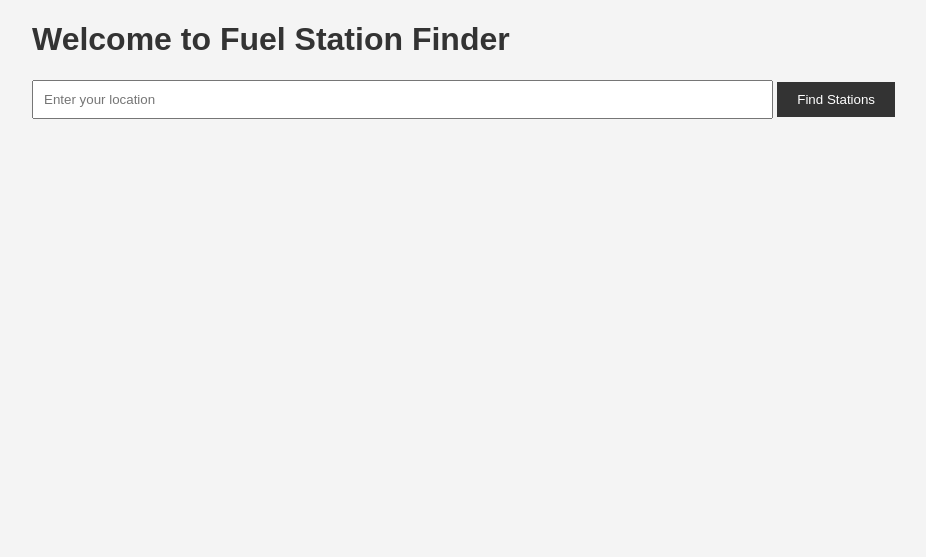
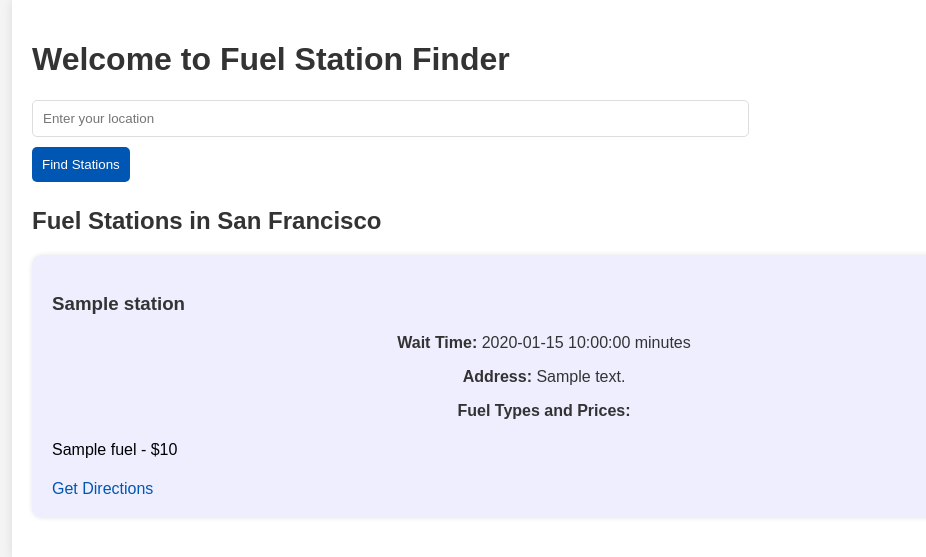
Before and after one commit to eshaanrathi2/inrix-hack-23, a Flask app: template templates/index.html in a window 1280 px wide. Shown: the top 557 px of the page, without its empty margins (96-1022 px from the left). Run offline with Flask 3, Linux system fonts and the light colour scheme; the template is opened without the code that fills it: most values are stand-ins (such as "Sample title", 1, 10 or a date in 2020).

Commit message:
Update app.py

```diff
--- a/app.py
+++ b/app.py
@@ -1,7 +1,14 @@
 from flask import Flask, render_template, request
 import json
+from datetime import datetime
+import pytz  # To handle time zones
+import googlemaps  # You will need to install this package
+import os  # For reading environment variables
 
 app = Flask(__name__)
+
+# Initialize Google Maps client with API key from environment variable
+gmaps = googlemaps.Client(key=os.getenv('GOOGLE_MAPS_API_KEY', 'AIzaSyBEALSB8ogqVg-lr36gYfR-cFMRxZd3btc'))
 
 @app.route('/')
 def index():
@@ -11,77 +18,47 @@ def index():
 def get_stations():
     user_location = request.form['location']  # Assuming the user inputs their location
 
-    # Read data from JSON file instead of making an API call
     try:
         with open('stations_data.json', 'r') as file:
             stations_data = json.load(file)
 
-        # Process stations_data to filter based on user_location and other criteria
-        # This logic depends on how you want to process the data
+        if not isinstance(stations_data, list) or not all(isinstance(station, dict) for station in stations_data):
+            return "Invalid data format in JSON file"
 
-        return render_template('stations.html', stations=stations_data)  # Create a 'stations.html' template
+        # Filter for stations in San Francisco
+        sf_stations = [station for station in stations_data if station.get('city') == 'San Francisco']
+
+        # Add wait time and Google Maps link
+        for station in sf_stations:
+            station['wait_time'] = calculate_wait_time(station.get('update_time'))
+            station['google_maps_link'] = get_directions_link(user_location, station.get('address'))
+
+        return render_template('stations.html', stations=sf_stations)
     except FileNotFoundError:
         return "JSON file not found"
     except json.JSONDecodeError:
         return "Error in reading the JSON file"
 
-if __name__ == '__main__':
-    app.run(debug=True)
+def calculate_wait_time(update_time_str):
+    if not update_time_str:
+        return None
+    try:
+        update_time = datetime.fromisoformat(update_time_str)
+        current_time = datetime.now(pytz.timezone('America/Los_Angeles'))  # San Francisco timezone
+        wait_time = current_time - update_time
+        return wait_time.seconds // 60  # Convert to minutes
+    except ValueError:
+        return None
 
-
-
-
-
-
-
-
-
-
-
-
-
-
-
-
-
-
-
-
-
-
-
-
-
-'''from flask import Flask, render_template, request
-import requests
-
-app = Flask(__name__)
-
-# Replace 'your_api_key' with your actual Intrix API key
-API_KEY = 'your_api_key'
-
-@app.route('/')
-def index():
-    return render_template('index.html')  # You'll need to create an 'index.html' template
-
-@app.route('/get_stations', methods=['POST'])
-def get_stations():
-    user_location = request.form['location']  # Assuming the user inputs their location
-
-    # API endpoint to get fuel stations data. Replace with the actual Intrix API endpoint
-    url = f"https://api.intrix.com/getStations?location={user_location}&radius=5&apikey={API_KEY}"
-
-    response = requests.get(url)
-    if response.status_code == 200:
-        stations_data = response.json()
-        # Parse stations_data to extract required information
-        # e.g., wait time, brand, price, CO2 emission factors
-        # This depends on the structure of the response from the Intrix API
-
-        return render_template('stations.html', stations=stations_data)  # Create a 'stations.html' template
-    else:
-        return "Error fetching data from the API"
+def get_directions_link(user_location, station_address):
+    if not user_location or not station_address:
+        return None
+    try:
+        directions_result = gmaps.directions(user_location, station_address)
+        return directions_result[0]['overview_polyline']['points']  # Simplified representation of the route
+    except Exception as e:
+        print(f"Error getting directions: {e}")
+        return None
 
 if __name__ == '__main__':
     app.run(debug=True)
-    '''
--- a/static/style.css
+++ b/static/style.css
@@ -9,26 +9,66 @@ body {
     width: 80%;
     margin: auto;
     overflow: hidden;
+    padding: 20px;
+    box-shadow: 0 0 10px rgba(0, 0, 0, 0.1);
+    background: #fff;
 }
 
 .station {
-    background: #fff;
+    background: #eef;
     padding: 20px;
     margin-bottom: 20px;
+    border-radius: 10px;
+    box-shadow: 0 0 5px rgba(0, 0, 0, 0.1);
 }
 
-h1, h2 {
+h1, h2, h3 {
     color: #333;
 }
 
+input[type="text"], button {
+    padding: 10px;
+    margin: 5px 0;
+    border-radius: 5px;
+    border: 1px solid #ddd;
+}
+
 input[type="text"] {
-    width: 70%;
-    padding: 10px;
+    width: calc(70% - 22px); /* Adjust for padding and border */
+    display: block;
 }
 
 button {
-    padding: 10px 20px;
-    background: #333;
+    background: #0056b3;
     color: white;
     border: none;
+    cursor: pointer;
 }
+
+button:hover {
+    background: #004494;
+}
+
+ul {
+    list-style-type: none;
+    padding: 0;
+}
+
+li {
+    padding: 5px 0;
+}
+
+a {
+    color: #0056b3;
+    text-decoration: none;
+}
+
+a:hover {
+    text-decoration: underline;
+}
+
+/* Loading message styling */
+p {
+    color: #333;
+    text-align: center;
+}
--- a/templates/index.html
+++ b/templates/index.html
@@ -3,7 +3,6 @@
 <head>
     <title>Fuel Station Finder</title>
     <link rel="stylesheet" type="text/css" href="{{ url_for('static', filename='style.css') }}">
-    <!-- Add your CSS file in the 'static' folder -->
 </head>
 <body>
     <div class="container">
@@ -12,9 +11,28 @@
             <input type="text" id="location" name="location" placeholder="Enter your location">
             <button type="submit">Find Stations</button>
         </form>
+
+        {% if stations %}
+            <h2>Fuel Stations in San Francisco</h2>
+            <div class="stations-list">
+                {% for station in stations %}
+                    <div class="station">
+                        <h3>{{ station.name }}</h3>
+                        <p><strong>Wait Time:</strong> {{ station.wait_time }} minutes</p>
+                        <p><strong>Address:</strong> {{ station.address }}</p>
+                        <p><strong>Fuel Types and Prices:</strong></p>
+                        <ul>
+                            {% for fuel, price in station.fuel_prices.items() %}
+                                <li>{{ fuel }} - ${{ price }}</li>
+                            {% endfor %}
+                        </ul>
+                        <a href="https://www.google.com/maps/dir/?api=1&destination={{ station.google_maps_link }}" target="_blank">Get Directions</a>
+                    </div>
+                {% endfor %}
+            </div>
+        {% endif %}
     </div>
 
-    <!-- Optional: Include JavaScript file -->
     <script src="{{ url_for('static', filename='script.js') }}"></script>
 </body>
 </html>
```
Also changed, not shown: templates/stations.html (+11 -6 lines), stations_data.json.
